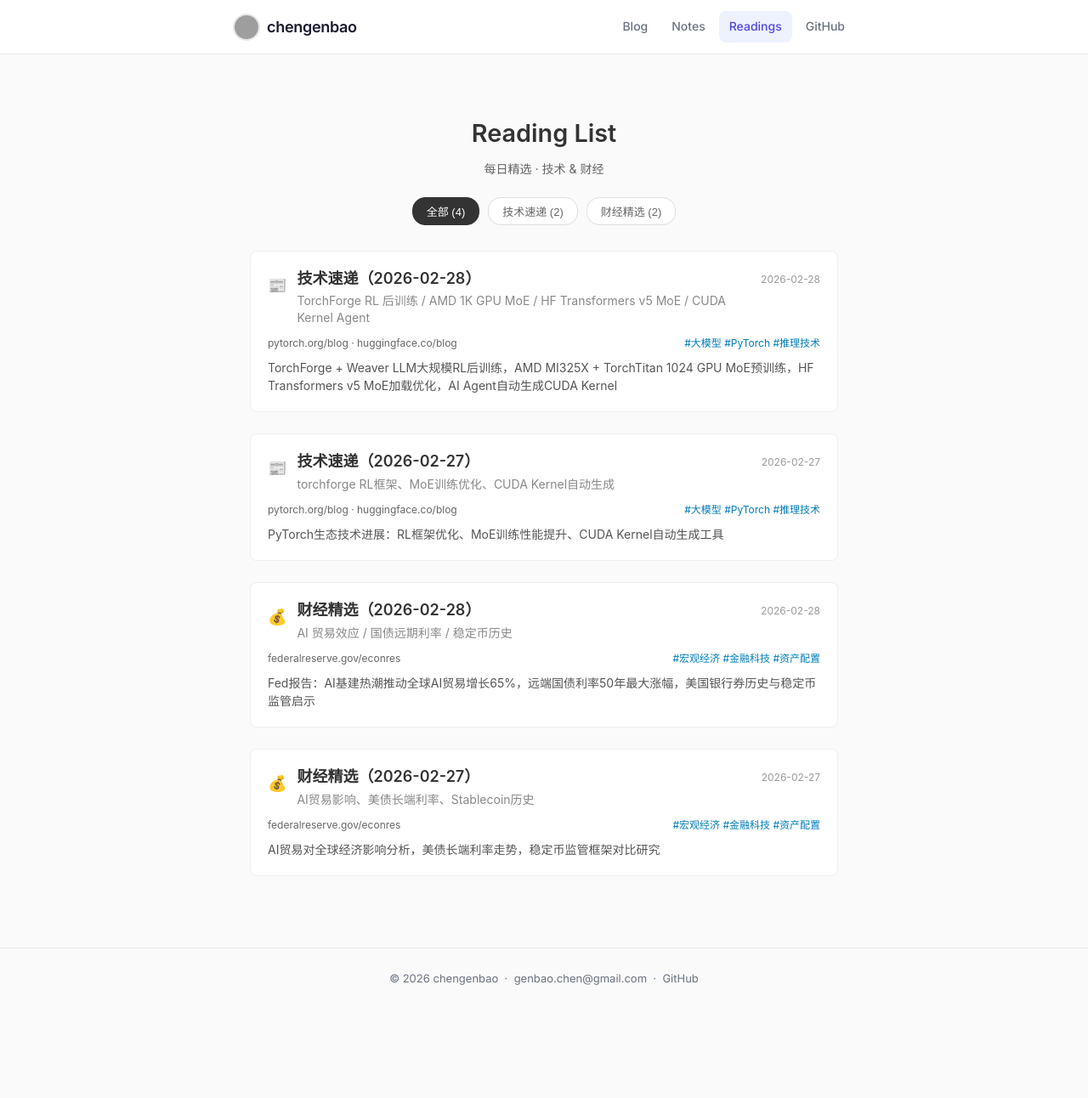
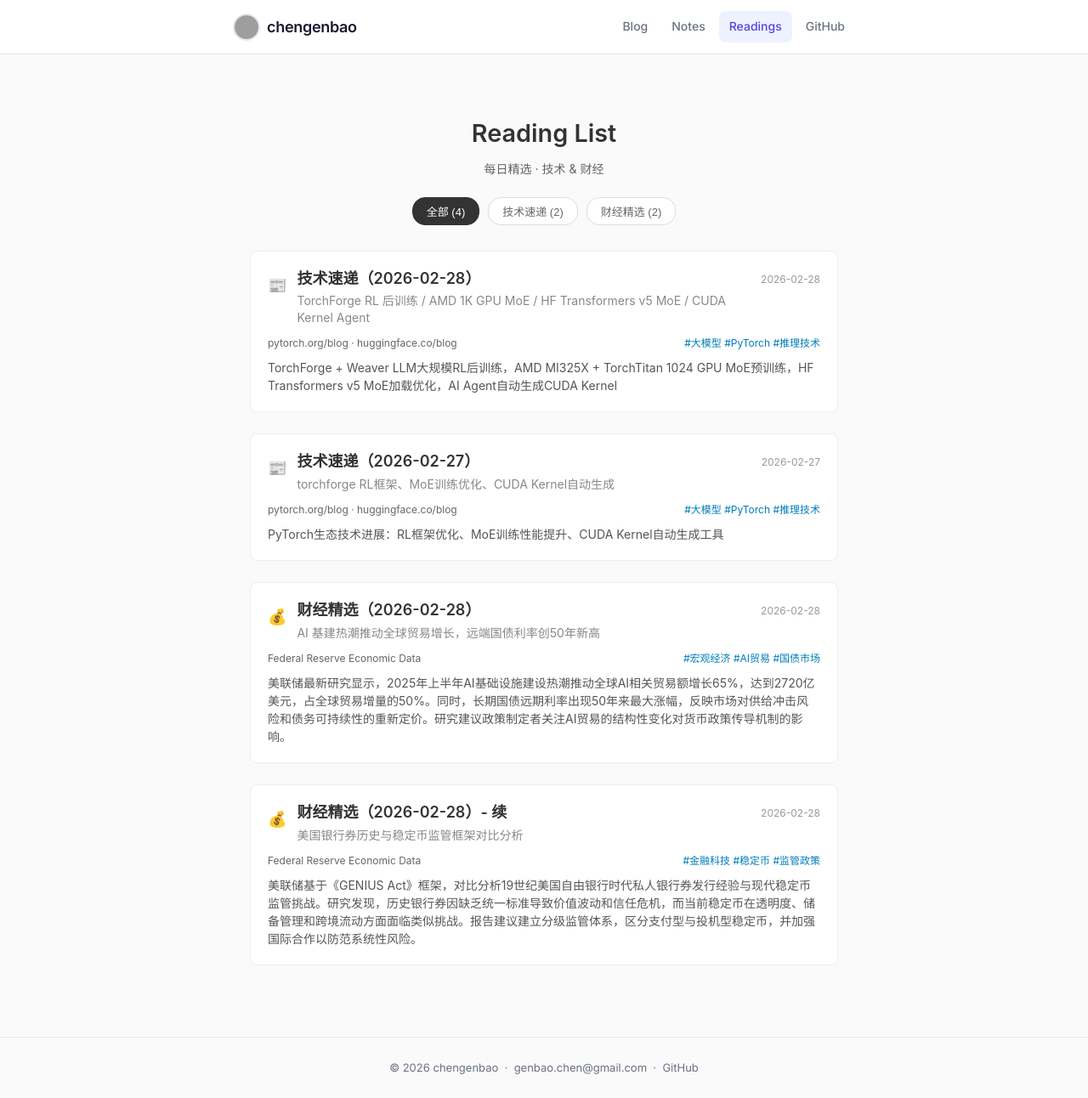
Before and after one commit to chengenbao/chengenbao.github.io, a Jekyll site: the page built from reading-list/index.md, in a window 1280 px wide. Shown: the whole page at 85% size. Built offline with Jekyll 4.4.1, drawn with Linux system fonts in a browser that asks for light colours; before the commit the page ends 1187 px from its top, so only the background shows below that; grey boxes are pictures that could not be loaded.

Commit message:
fix: 更新财经类文章，添加原文链接和改进总结

```diff
--- a/reading-list/index.md
+++ b/reading-list/index.md
@@ -53,31 +53,31 @@ permalink: /reading-list/
         <span class="icon">💰</span>
         <div class="titles">
           <h2 class="main-title"><a href="/reading-list/2026-02-28-finance/">财经精选（2026-02-28）</a></h2>
-          <p class="sub-title">AI 贸易效应 / 国债远期利率 / 稳定币历史</p>
+          <p class="sub-title">AI 基建热潮推动全球贸易增长，远端国债利率创50年新高</p>
         </div>
         <time>2026-02-28</time>
       </div>
       <div class="meta">
-        <span class="source">federalreserve.gov/econres</span>
-        <span class="tags">#宏观经济 #金融科技 #资产配置</span>
+        <span class="source"><a href="https://www.federalreserve.gov/econres/notes/feds-notes/ai-infrastructure-and-global-trade-patterns-20260228.html" target="_blank">Federal Reserve Economic Data</a></span>
+        <span class="tags">#宏观经济 #AI贸易 #国债市场</span>
       </div>
-      <p class="summary">Fed报告：AI基建热潮推动全球AI贸易增长65%，远端国债利率50年最大涨幅，美国银行券历史与稳定币监管启示</p>
+      <p class="summary">美联储最新研究显示，2025年上半年AI基础设施建设热潮推动全球AI相关贸易额增长65%，达到2720亿美元，占全球贸易增量的50%。同时，长期国债远期利率出现50年来最大涨幅，反映市场对供给冲击风险和债务可持续性的重新定价。研究建议政策制定者关注AI贸易的结构性变化对货币政策传导机制的影响。</p>
     </article>
 
     <article class="article finance">
       <div class="article-header">
         <span class="icon">💰</span>
         <div class="titles">
-          <h2 class="main-title"><a href="/reading-list/2026-02-27-finance/">财经精选（2026-02-27）</a></h2>
-          <p class="sub-title">AI贸易影响、美债长端利率、Stablecoin历史</p>
+          <h2 class="main-title"><a href="/reading-list/2026-02-28-finance-2/">财经精选（2026-02-28）- 续</a></h2>
+          <p class="sub-title">美国银行券历史与稳定币监管框架对比分析</p>
         </div>
-        <time>2026-02-27</time>
+        <time>2026-02-28</time>
       </div>
       <div class="meta">
-        <span class="source">federalreserve.gov/econres</span>
-        <span class="tags">#宏观经济 #金融科技 #资产配置</span>
+        <span class="source"><a href="https://www.federalreserve.gov/econres/notes/feds-notes/historical-perspective-on-private-money-stablecoins-20260228.html" target="_blank">Federal Reserve Economic Data</a></span>
+        <span class="tags">#金融科技 #稳定币 #监管政策</span>
       </div>
-      <p class="summary">AI贸易对全球经济影响分析，美债长端利率走势，稳定币监管框架对比研究</p>
+      <p class="summary">美联储基于《GENIUS Act》框架，对比分析19世纪美国自由银行时代私人银行券发行经验与现代稳定币监管挑战。研究发现，历史银行券因缺乏统一标准导致价值波动和信任危机，而当前稳定币在透明度、储备管理和跨境流动方面面临类似挑战。报告建议建立分级监管体系，区分支付型与投机型稳定币，并加强国际合作以防范系统性风险。</p>
     </article>
   </div>
 </div>
@@ -211,6 +214,16 @@ time {
   color: #666;
 }
 
+.source a {
+  color: #666;
+  text-decoration: none;
+}
+
+.source a:hover {
+  color: #007cba;
+  text-decoration: underline;
+}
+
 .tags {
   color: #007cba;
 }
```
Also changed, not shown: other parts of reading-list/index.md (+5 -2 lines).
